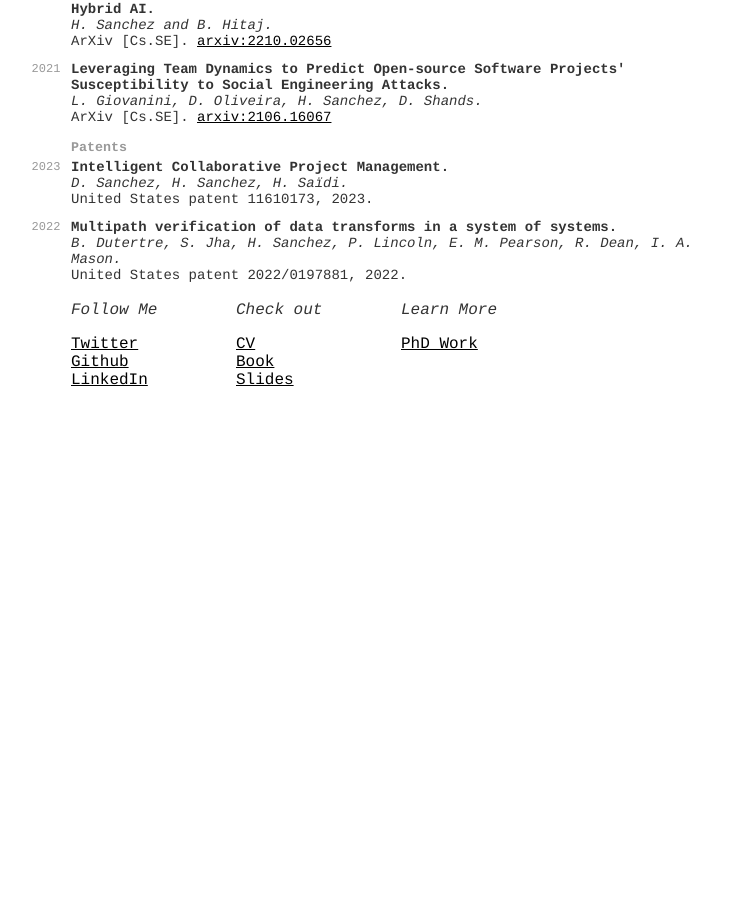
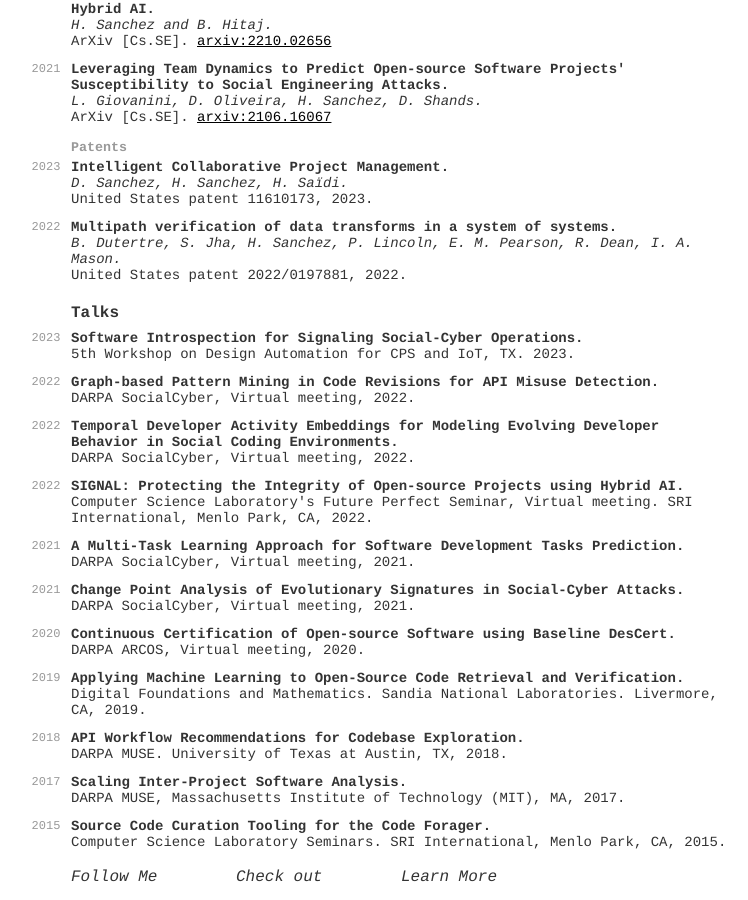
Before and after one commit to hsanchez/hsanchez.github.io, a Jekyll site: the page built from posts/notes/_posts/2017-02-01-cv.md, in a window 1280 px wide and 900 px high, scrolled down 4179 px. Shown: the whole window, without its empty margins (239-987 px from the left). Built offline with Jekyll 4.4.1, drawn with Linux system fonts in a browser that asks for light colours; before the commit the page ends 4584 px from its top, so only the background shows below that.

Commit message:
Adds Talks section

```diff
--- a/posts/notes/_posts/2017-02-01-cv.md
+++ b/posts/notes/_posts/2017-02-01-cv.md
@@ -370,7 +370,6 @@ hidden: true
       <span class="deemph">IRI: IEEE International Conference on Information Reuse and Integration, 2003.</span>
     </div>
   </div>
-
   <div class="subheading">Workshop Papers</div>
   <div class="entry">
     <div class="year">2023</div>
@@ -396,7 +395,6 @@ hidden: true
       <span class="deemph">WCCG: 1st Workshop on Computational Creativity and Games, 2015.</span>
     </div>
   </div>
-
   <div class="subheading">Journal Articles</div>
   <div class="entry">
     <div class="year">2011</div>
@@ -406,7 +404,6 @@ hidden: true
       <span class="deemph">IEEE Data Engineering Bulletin, 2011.</span>
     </div>
   </div>
-
   <div class="subheading">Books</div>
   <div class="entry">
     <div class="year">2014</div>
@@ -416,7 +413,6 @@ hidden: true
       <span class="deemph">CRC Press, 2014. <a href="http://www.crcpress.com/product/isbn/9781466571433">ISBN 9781466571433</a></span>
     </div>
   </div>
-
   <div class="subheading">Reports and Other Publications</div>
   <div class="entry">
     <div class="year">2022</div>
@@ -442,7 +438,6 @@ hidden: true
       <span class="deemph">ArXiv [Cs.SE]. <a href="https://arxiv.org/abs/2106.16067">arxiv:2106.16067</a></span>
     </div>
   </div>
-
   <div class="subheading">Patents</div>
   <div class="entry">
     <div class="year">2023</div>
@@ -461,5 +456,85 @@ hidden: true
     </div>
   </div>
 </div>
+<div class="section">
+  <div class="heading">Talks</div>
+  <div class="entry">
+    <div class="year">2023</div>
+    <div class="item">
+      <span class="bold">Software Introspection for Signaling Social-Cyber Operations.</span><br />
+      <span class="deemph">5th Workshop on Design Automation for CPS and IoT, TX. 2023.</span><br />
+    </div>
+  </div>
+  <div class="entry">
+    <div class="year">2022</div>
+    <div class="item">
+      <span class="bold">Graph-based Pattern Mining in Code Revisions for API Misuse Detection.</span><br />
+      <span class="deemph">DARPA SocialCyber, Virtual meeting, 2022.</span><br />
+    </div>
+  </div>
+  <div class="entry">
+    <div class="year">2022</div>
+    <div class="item">
+      <span class="bold">Temporal Developer Activity Embeddings for Modeling Evolving Developer Behavior in Social Coding Environments.</span><br />
+      <span class="deemph">DARPA SocialCyber, Virtual meeting, 2022.</span><br />
+    </div>
+  </div>
+  <div class="entry">
+    <div class="year">2022</div>
+    <div class="item">
+      <span class="bold">SIGNAL: Protecting the Integrity of Open-source Projects using Hybrid AI.</span><br />
+      <span class="deemph">Computer Science Laboratory's Future Perfect Seminar, Virtual meeting. SRI International, Menlo Park, CA, 2022.</span><br />
+    </div>
+  </div>
+  <div class="entry">
+    <div class="year">2021</div>
+    <div class="item">
+      <span class="bold">A Multi-Task Learning Approach for Software Development Tasks Prediction.</span><br />
+      <span class="deemph">DARPA SocialCyber, Virtual meeting, 2021.</span><br />
+    </div>
+  </div>
+  <div class="entry">
+    <div class="year">2021</div>
+    <div class="item">
+      <span class="bold">Change Point Analysis of Evolutionary Signatures in Social-Cyber Attacks.</span><br />
+      <span class="deemph">DARPA SocialCyber, Virtual meeting, 2021.</span><br />
+    </div>
+  </div>
+  <div class="entry">
+    <div class="year">2020</div>
+    <div class="item">
+      <span class="bold">Continuous Certification of Open-source Software using Baseline DesCert.</span><br />
+      <span class="deemph">DARPA ARCOS, Virtual meeting, 2020.</span><br />
+    </div>
+  </div>
+  <div class="entry">
+    <div class="year">2019</div>
+    <div class="item">
+      <span class="bold">Applying Machine Learning to Open-Source Code Retrieval and Verification.</span><br />
+      <span class="deemph">Digital Foundations and Mathematics. Sandia National Laboratories. Livermore, CA, 2019.</span><br />
+    </div>
+  </div>
+  <div class="entry">
+    <div class="year">2018</div>
+    <div class="item">
+      <span class="bold">API Workflow Recommendations for Codebase Exploration.</span><br />
+      <span class="deemph">DARPA MUSE. University of Texas at Austin, TX, 2018.</span><br />
+    </div>
+  </div>
+  <div class="entry">
+    <div class="year">2017</div>
+    <div class="item">
+      <span class="bold">Scaling Inter-Project Software Analysis.</span><br />
+      <span class="deemph">DARPA MUSE, Massachusetts Institute of Technology (MIT), MA, 2017.</span><br />
+    </div>
+  </div>
+  <div class="entry">
+    <div class="year">2015</div>
+    <div class="item">
+      <span class="bold">Source Code Curation Tooling for the Code Forager.</span><br />
+      <span class="deemph">Computer Science Laboratory Seminars. SRI International, Menlo Park, CA, 2015.</span><br />
+    </div>
+  </div>
+</div>
 <!-- more -->
 </div>
```
